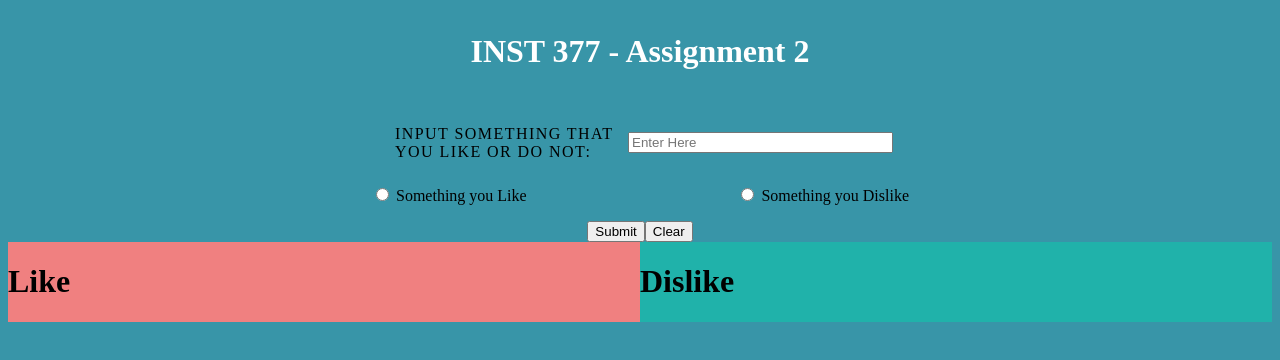
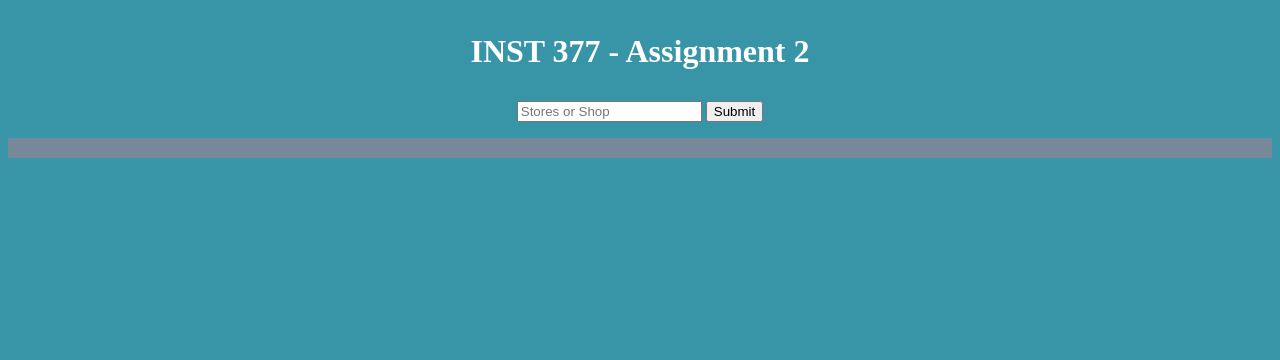
Before and after one commit to Bdkelly/INST377_page, a website: page public/asst-2/index.html in a window 1280 px wide. Drawn offline with nearby package versions, Linux system fonts and the light colour scheme; no server answers.

Commit message:
formatting

```diff
--- a/public/asst-2/index.html
+++ b/public/asst-2/index.html
@@ -1,7 +1,7 @@
 <!DOCTYPE html>
 <html lang="en">
   <head>
-    <title>Benjamin Kelly Lab 6</title>
+    <title>Assignment 2</title>
     <link rel="stylesheet" type="text/css" href="styles.css"/>
     <script
       src="https://code.jquery.com/jquery-3.5.1.slim.min.js"
@@ -15,35 +15,13 @@
       </div>
       <div class="top">
           <form>
-              <ul class="flex-outer">
-                <li>
-                    <label for="super">Input something that you like or do not: </label>
-                    <input type="text" id="super" name="super"placeholder="Enter Here" maxlength="140" size="30">
-                </li>
-              </ul>
-              <ul class="flex-inner">
-                  <li>
-                    <input type="radio" name="choice" value="1" id="dislike" >
-                    <label for="dislike">Something you Like</label>
-                  </li>
-                  <li>
-                    <input type="radio" name="choice" value="0" id="dislike" >
-                    <label for="dislike">Something you Dislike</label>
-                  </li>
-            </ul>
-            <div class="top">
-                <button type="submit" name="button" id="button">Submit</button>
-                <button type="submit" name="button_cls" id="button_cls">Clear</button>
-            </div>
+              <input type="text" class='search' placeholder="Stores or Shop">
+              <button type="submit" name="button" id="button">Submit</button>
         </form>
       </div>
-      <div class="wrapper">
-          <div class="right">
-              <h1>Like</h1>
-            </div>
-            <div class="left">
-                <h1>Dislike</h1>
-              </div>
+      <div>
+        <ul class="start">
+        </ul>
       </div>
       <script src="scripts.js"></script>
       <script src="scriptv2.js"></script>
--- a/public/asst-2/scriptv2.js
+++ b/public/asst-2/scriptv2.js
@@ -13,3 +13,23 @@ function finder(toMatch, stores){
     return store.name.match(regex) || store.category.match(regex)
     });
 }
+
+function displayOut(){
+    const matchSame = finder(this.value,stores);
+    const html = matchSame.map(store => {
+        return `<li class="out">
+                    <h1>${store.name}</h1>
+                    <p>${store.address_line_1},${store.city},${store.state},${store.zip}</p>
+                    <p>${store.category}</p>
+                </li>`
+    }).join('');
+    suggest.innerHTML = html;
+
+
+}
+
+const searchval = document.querySelector(".search");
+const suggest = document.querySelector(".start");
+
+searchval.addEventListener('change',displayOut);
+searchval.addEventListener('keyup',displayOut);
--- a/public/asst-2/styles.css
+++ b/public/asst-2/styles.css
@@ -23,57 +23,6 @@ body {
     padding: 4px 8px;
     border-radius: 4px;
   }
-  .right{
-      background: lightcoral;
-      display:flex;
-      flex-direction: column;
-      justify-content: center;
-      align-content: center;
-      width:50%;
-      height:100%;
-  }
-  .left{
-      background:lightseagreen;
-      display:flex;
-      flex-direction: column;
-      justify-content: center;
-      width:50%;
-      height:100%;
-  }
-  .flex-outer li{
-    display: flex;
-    flex-wrap: wrap;
-    align-items: center;
-  }
-  .flex-inner {
-    padding: 0 8px;
-    justify-content: space-between;
-  }
-  .flex-outer > li:not(:last-child) {
-    margin-bottom: 20px;
-  }
-  .flex-outer li label{
-    padding: 8px;
-    font-weight: 300;
-    letter-spacing: .09em;
-    text-transform: uppercase;
-  }
-  .flex-outer li p {
-    padding: 8px;
-    font-weight: 300;
-    letter-spacing: .09em;
-    text-transform: uppercase;
-  }
-  .flex-outer > li > label,
-  .flex-outer li p {
-    flex: 1 0 125px;
-    max-width: 225px;
-  }
-  .flex-outer,
-  .flex-inner {
-    list-style-type: none;
-    padding: 0;
-  }
   .flex-outer {
     padding: 0px 16px;
     max-width: 800px;
@@ -88,6 +37,18 @@ body {
       display: flex;
       justify-content: center;
   }
-  .elem{
-      background-color: lightslategrey;
+  .out{
+    display: flex;
+    flex-direction: column;
+    justify-content: center;
+    align-items: center;
+    background-color: lightsteelblue;
+    margin: 10px;
   }
+  .start{
+    background-color: lightslategrey;
+    display: flex;
+    justify-content: center;
+    flex-direction: column;
+    padding: 10px;
+}
```
